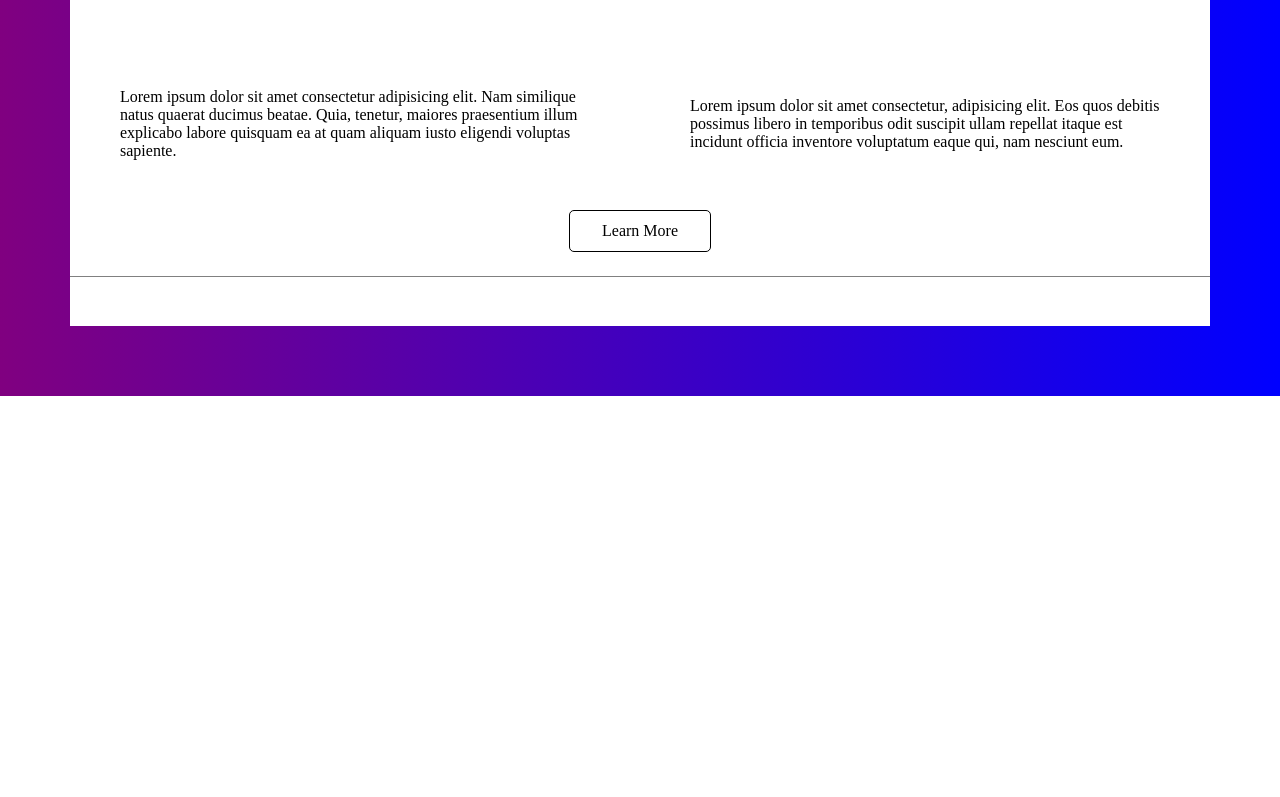
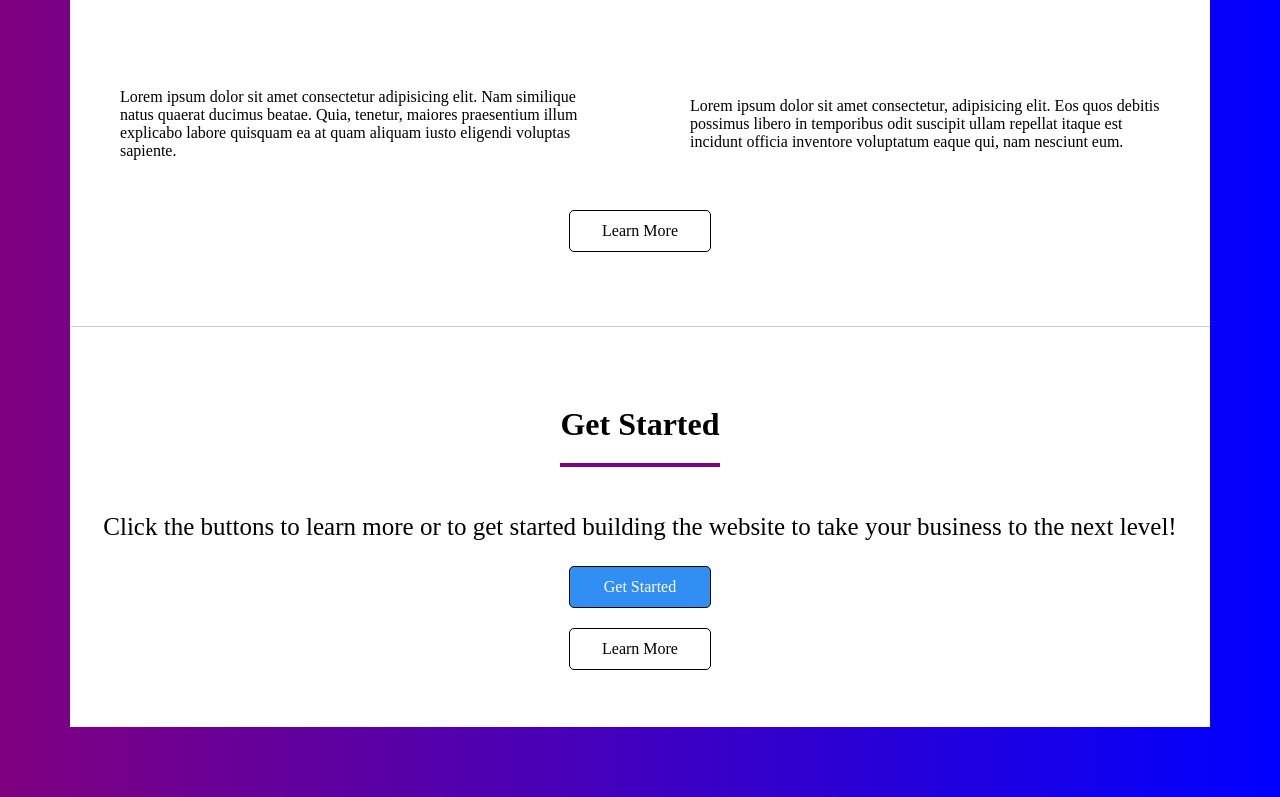
Before and after one commit to samueltrahan/moon.rt, a React (Create React App) app: page / in a window 1280 px wide. Shown: the part 1973-2770 px from the top of the page. Before the commit the page ends 2369 px from the top, so only its background shows below. Built offline with nearby package versions, Linux system fonts and the light colour scheme.

Commit message:
get started section complete

```diff
--- /dev/null
+++ b/src/components/GetStarted/GetStarted.css
@@ -0,0 +1,43 @@
+.get-started-sect {
+  display: flex;
+  justify-content: center;
+  align-items: center;
+  flex-direction: column;
+}
+
+.get-started-title:after {
+  content: '';
+  display: block;
+  height: 4px;
+  width: 100%;
+  background-color: purple;
+  margin-top: 20px;
+}
+
+.started-sentence {
+  font-size: 25px;
+}
+
+.buttons {
+  display: inline-block;
+}
+
+.started-btn {
+  text-decoration: none;
+  background-color: rgb(49, 143, 243);
+  color: white;
+  border: 1px solid black;
+  height: 40px;
+  width: 140px;
+  border-radius: 5px;
+  display: flex;
+  justify-content: center;
+  align-items: center;
+  text-align: center;
+  margin-bottom: 20px;
+}
+
+.started-btn:hover {
+  background-color: rgb(247, 247, 247);
+  color: black;
+}
--- /dev/null
+++ b/src/components/GetStarted/GetStarted.js
@@ -0,0 +1,16 @@
+import React from 'react';
+import {Link} from 'react-router-dom';
+import './GetStarted.css';
+
+export default function GetStarted() {
+  return (
+    <div className="get-started-sect">
+      <h1 className="get-started-title">Get Started</h1>
+      <p className="started-sentence">Click the buttons to learn more or to get started building the website to take your business to the next level!</p>
+      <div className="buttons">
+      <Link className="started-btn" role="button" to="/started">Get Started</Link>
+      <Link className="learn-more-btn" role="button" to="/explore">Learn More</Link>
+      </div>
+    </div>
+  )
+}
--- a/src/components/Section/Section.css
+++ b/src/components/Section/Section.css
@@ -18,4 +18,13 @@
 .section-two {
   background-color: white;
   height: 700px;
+  border-bottom: 1px solid rgb(204, 202, 202)
 }
+
+.get-started {
+  display: flex;
+  justify-content: center;
+  align-items: center;
+  height: 400px;
+  background-color: white;
+}
--- a/src/components/Section/Section.js
+++ b/src/components/Section/Section.js
@@ -3,7 +3,8 @@
 import Header from "../Header/Header";
 import Content from "../Content/Content";
 import ContentOne from "../SectionOne/ContentOne";
-import SectionTwo from '../SectionTwo/SectionTwo'
+import SectionTwo from '../SectionTwo/SectionTwo';
+import GetStarted from '../GetStarted/GetStarted';
 
 export default function Section() {
   return (
@@ -21,6 +22,9 @@
         <div className="section-two">
           <SectionTwo />
         </div>
+        <div className="get-started">
+          <GetStarted />
+        </div>
       </div>
     </>
   );
--- a/src/components/SectionTwo/SectionTwo.css
+++ b/src/components/SectionTwo/SectionTwo.css
@@ -4,7 +4,6 @@
   align-items: center;
   flex-direction: column;
   height: 650px;
-  border-bottom: 1px solid grey;
 }
 
 .header-two {
```
